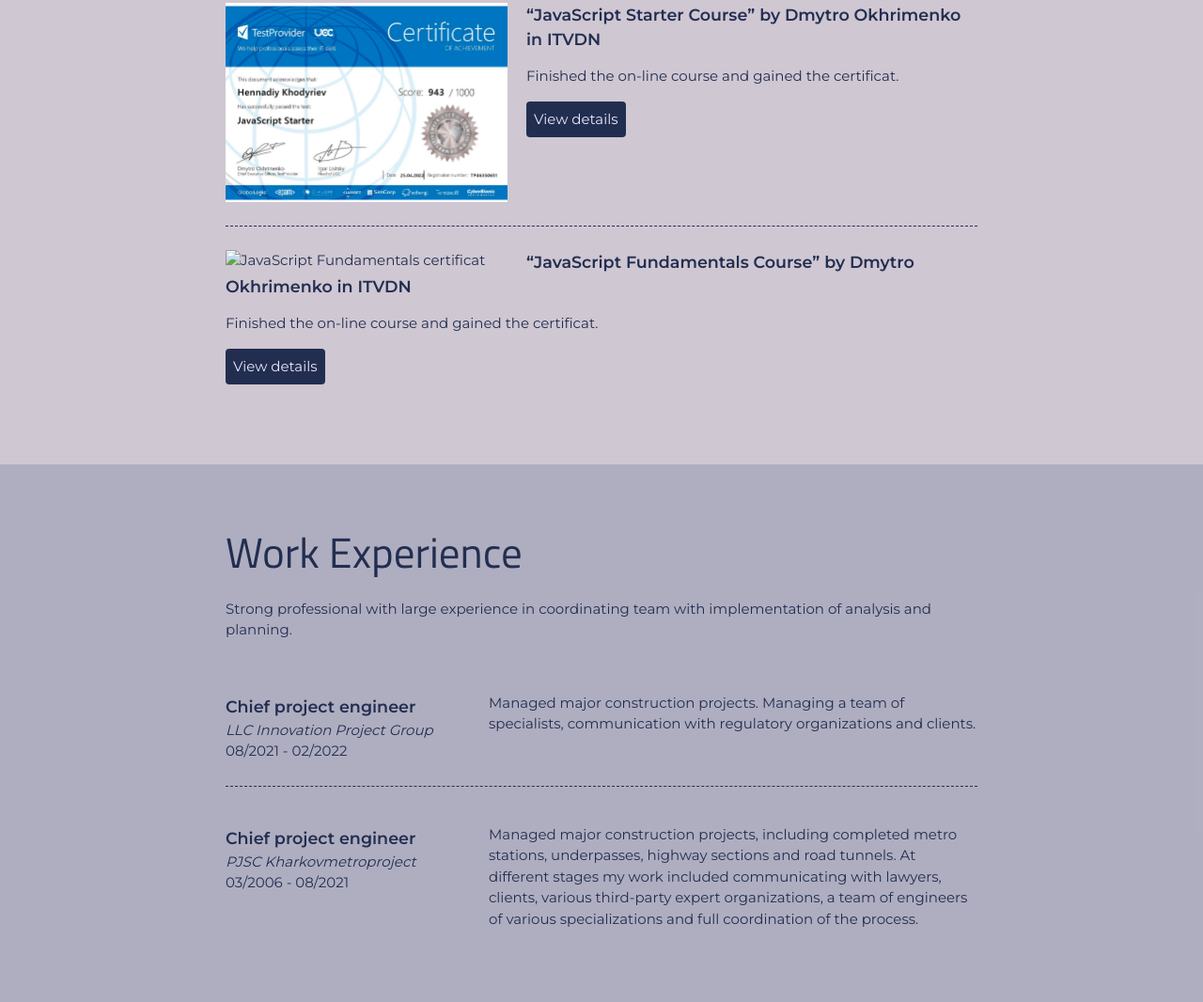
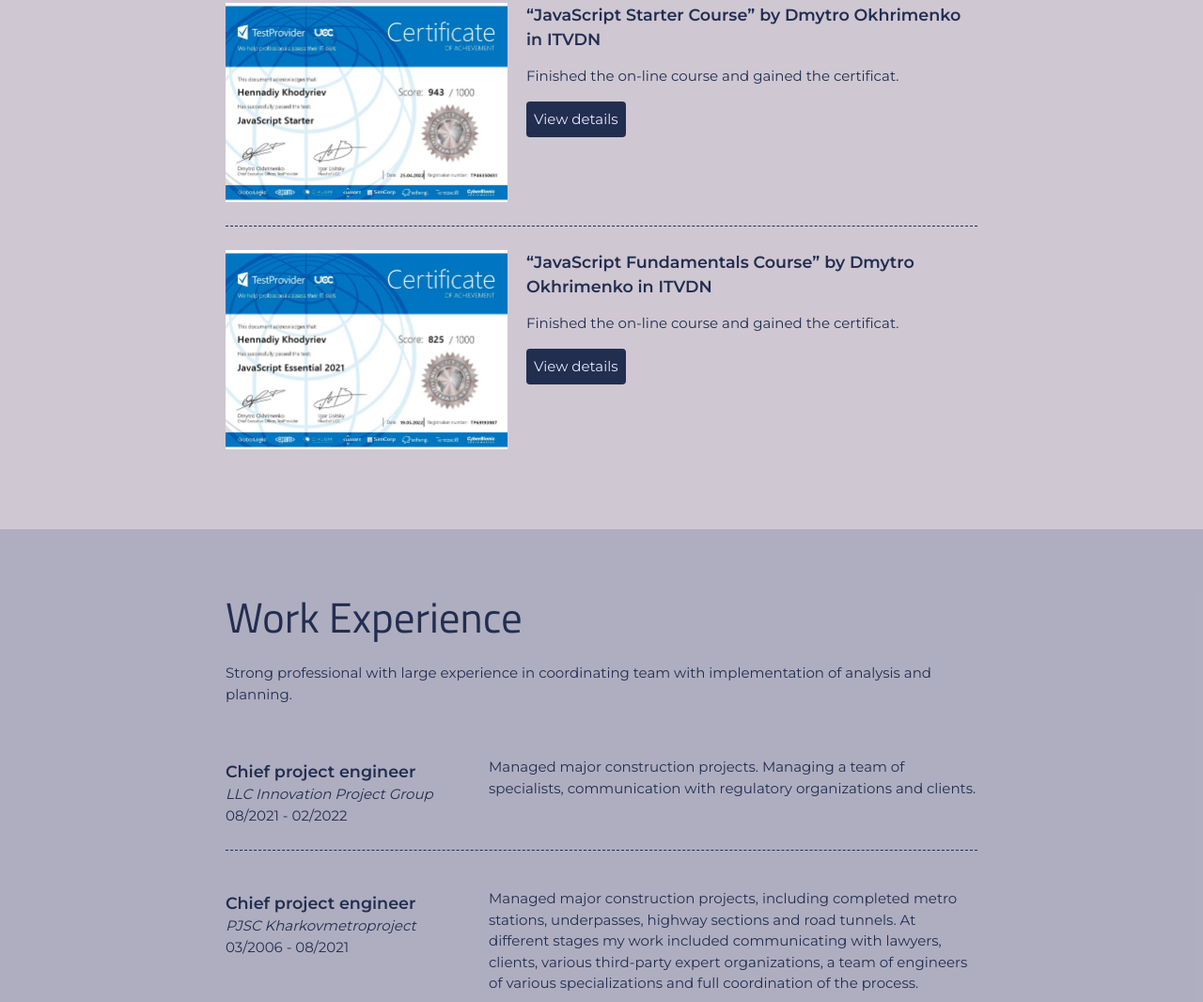
Before and after one commit to Khodyriev/CV-web-site, a plain HTML site: page index.html in a window 1280 px wide. Shown: the part 1403-2469 px from the top of the page at 94% size. Drawn offline with Linux system fonts and the light colour scheme.

Commit message:
Update index.html

```diff
--- a/index.html
+++ b/index.html
@@ -67,7 +67,7 @@
 
           <!-- Courses - 5 -->
           <section class=certification-item>
-            <img src="TP69193987-JS Fundamentals (ITVDN).jpg" alt="JavaScript Fundamentals certificat">
+            <img src="images/TP69193987-JS Fundamentals (ITVDN).jpg" alt="JavaScript Fundamentals certificat">
             <h3>“JavaScript Fundamentals Course” by Dmytro Okhrimenko in <a class=inhead href="https://itvdn.com/ua/about" target="_blank">ITVDN</a></h3>
             <p>Finished the on-line course and gained the certificat.</p>
             <a class="btn" href="https://testprovider.com/ru/search-certificate/TP69193987" target="_blank">View details</a>
```
